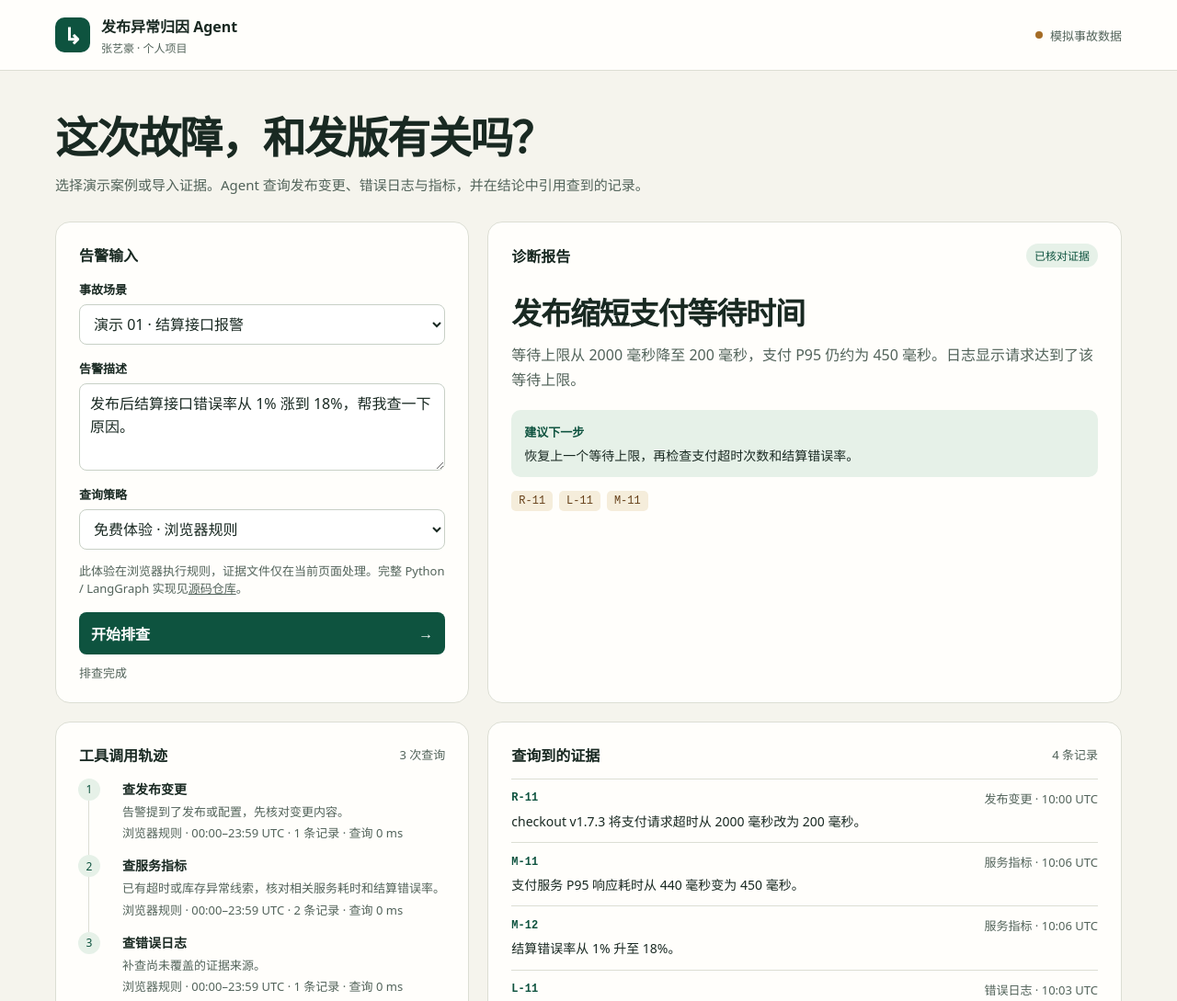
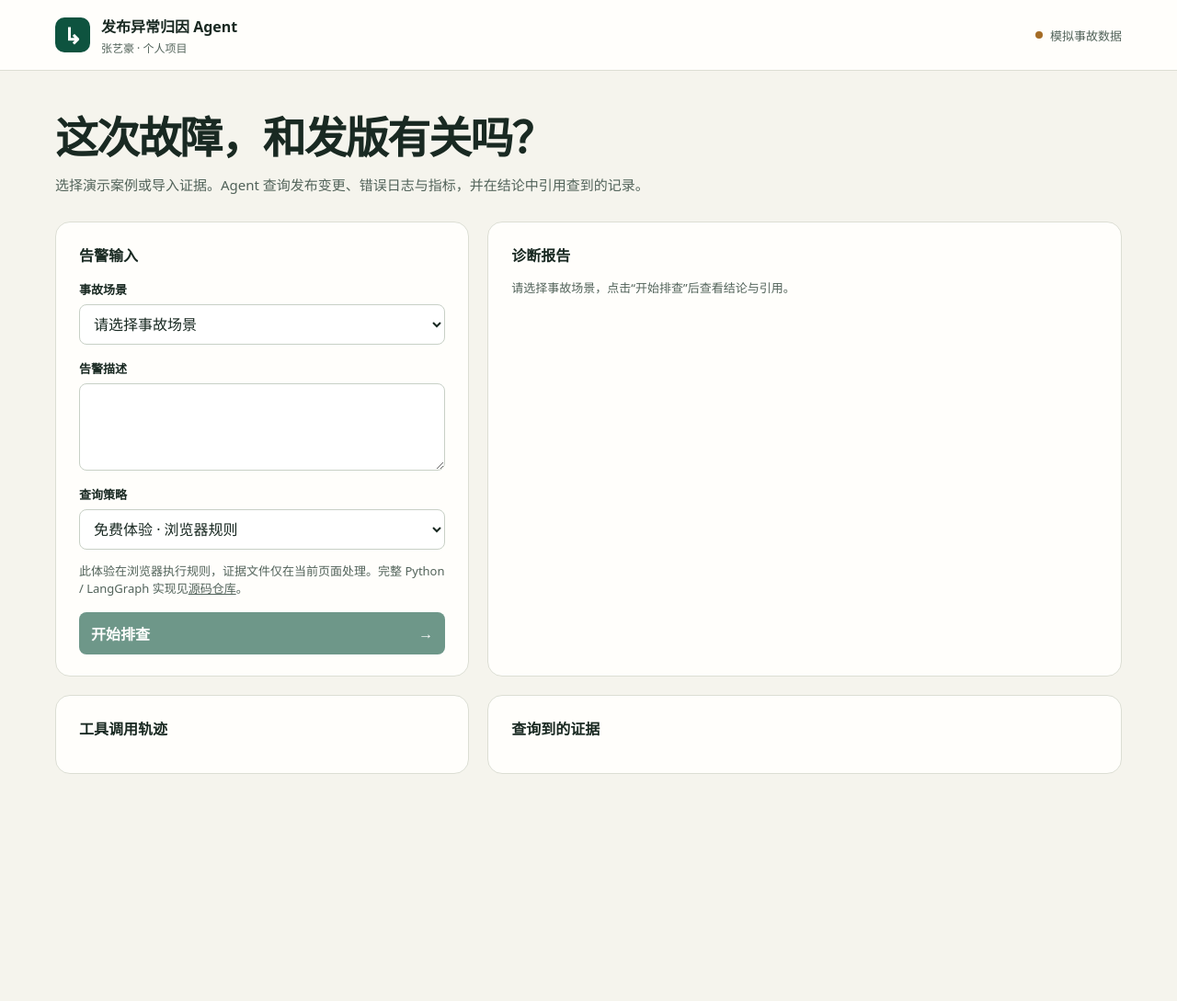
Before and after one commit to Mster111-zhang/mster111-zhang.github.io, a plain HTML site: page projects/release-triage/index.html in a window 1280 px wide. Shown: the top 1089 px of the page at 92% size. After the commit the page ends 884 px from the top, so only its background shows below. Drawn offline with Linux system fonts and the light colour scheme.

Commit message:
Require explicit scenario selection and manual investigation; clear stale reports

```diff
--- a/projects/release-triage/app.js
+++ b/projects/release-triage/app.js
@@ -61,21 +61,36 @@ function showReport(report) {
   }));
 }
 
+function clearReport() {
+  byId("report-empty").hidden = false;
+  byId("report-body").hidden = true;
+  byId("verdict").hidden = true;
+  for (const id of ["conclusion", "reason", "action", "call-count", "evidence-count", "status"]) {
+    byId(id).textContent = "";
+  }
+  for (const id of ["citations", "trace", "evidence"]) {
+    byId(id).replaceChildren();
+  }
+}
+
 function setAlert() {
+  clearReport();
   const custom = select.value === "upload";
   byId("upload-panel").hidden = !custom;
   byId("dataset-label").textContent = custom ? "导入证据" : "模拟事故数据";
   alertBox.value = custom ? imported?.alert || "" : scenarios.find((item) => item.id === select.value)?.alert || "";
-  submit.disabled = custom && !imported;
+  submit.disabled = !select.value || (custom && !imported);
   status.textContent = "";
 }
 
 async function investigate() {
+  if (!select.value || submit.disabled) return;
   const body = {scenario: select.value, alert: alertBox.value, mode: mode.value};
   if (body.scenario === "upload") {
     if (!imported) return;
     body.evidence = imported.records;
   }
+  clearReport();
   const controls = [submit, select, upload, alertBox, mode];
   for (const control of controls) control.disabled = true;
   status.textContent = "正在查询事故证据…";
@@ -91,6 +106,8 @@ async function investigate() {
 }
 
 select.addEventListener("change", setAlert);
+mode.addEventListener("change", clearReport);
+alertBox.addEventListener("input", clearReport);
 upload.addEventListener("change", async () => {
   const file = upload.files[0];
   const fileStatus = byId("file-status");
@@ -129,12 +146,12 @@ async function initialize() {
     dataset = data;
     scenarios = data.cases;
     select.replaceChildren(
+      new Option("请选择事故场景", ""),
       ...scenarios.map((item) => new Option(item.label, item.id)),
       new Option("导入自定义证据", "upload"),
     );
     select.disabled = false;
     setAlert();
-    await investigate();
   } catch {
     status.textContent = "无法加载演示场景，请刷新页面。";
   }
--- a/projects/release-triage/index.html
+++ b/projects/release-triage/index.html
@@ -6,7 +6,7 @@
   <title>发布异常归因 Agent · 张艺豪</title>
   <link rel="stylesheet" href="style.css">
   <script src="engine.js" defer></script>
-  <script src="app.js" defer></script>
+  <script src="app.js?v=manual-start-1" defer></script>
 </head>
 <body>
   <header class="top">
@@ -28,7 +28,7 @@
         <h2 id="input-title">告警输入</h2>
         <form id="investigate">
           <label for="case">事故场景</label>
-          <select id="case" name="scenario" disabled></select>
+          <select id="case" name="scenario" required disabled></select>
           <div id="upload-panel" class="file-area" hidden>
             <label for="evidence-file">证据文件（JSON）</label>
             <input id="evidence-file" type="file" accept=".json,application/json">
@@ -48,7 +48,7 @@
         <header class="section-head">
           <h2 id="report-title">诊断报告</h2><span id="verdict" class="pill" hidden></span>
         </header>
-        <div id="report-empty" class="empty">运行一次排查后，结论和引用会显示在这里。</div>
+        <div id="report-empty" class="empty">请选择事故场景，点击“开始排查”后查看结论与引用。</div>
         <div id="report-body" hidden>
           <h3 id="conclusion"></h3>
           <p id="reason"></p>
```
